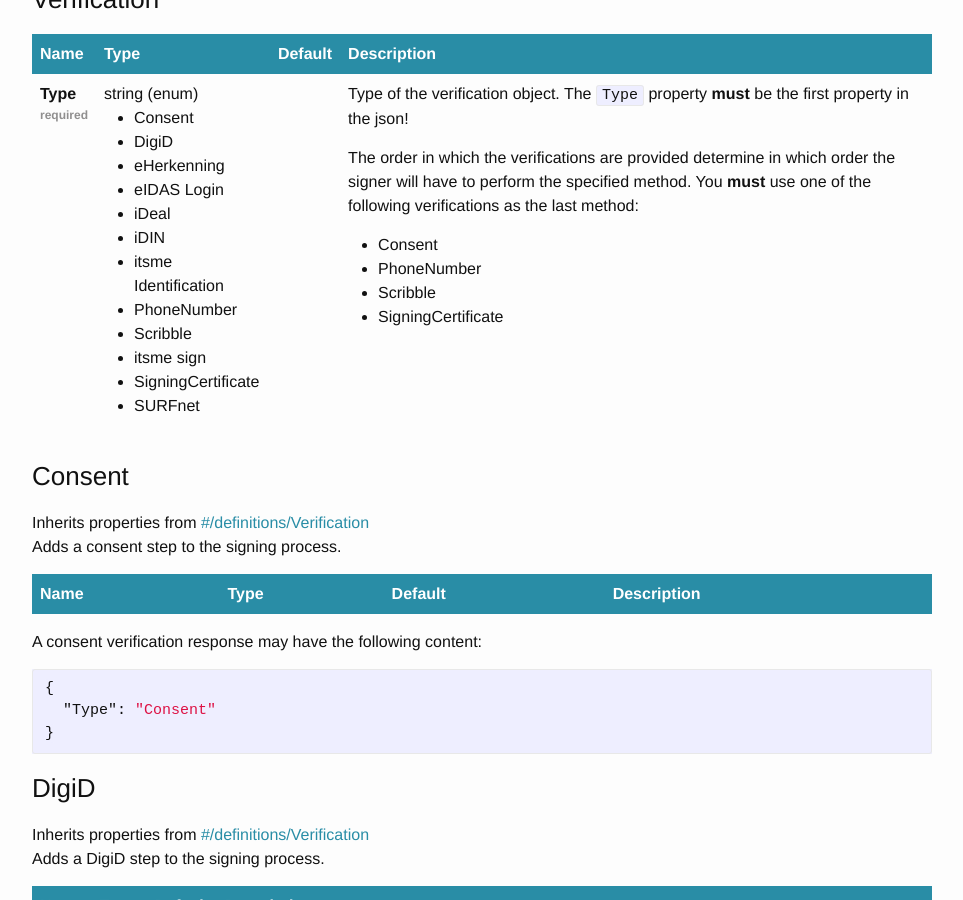
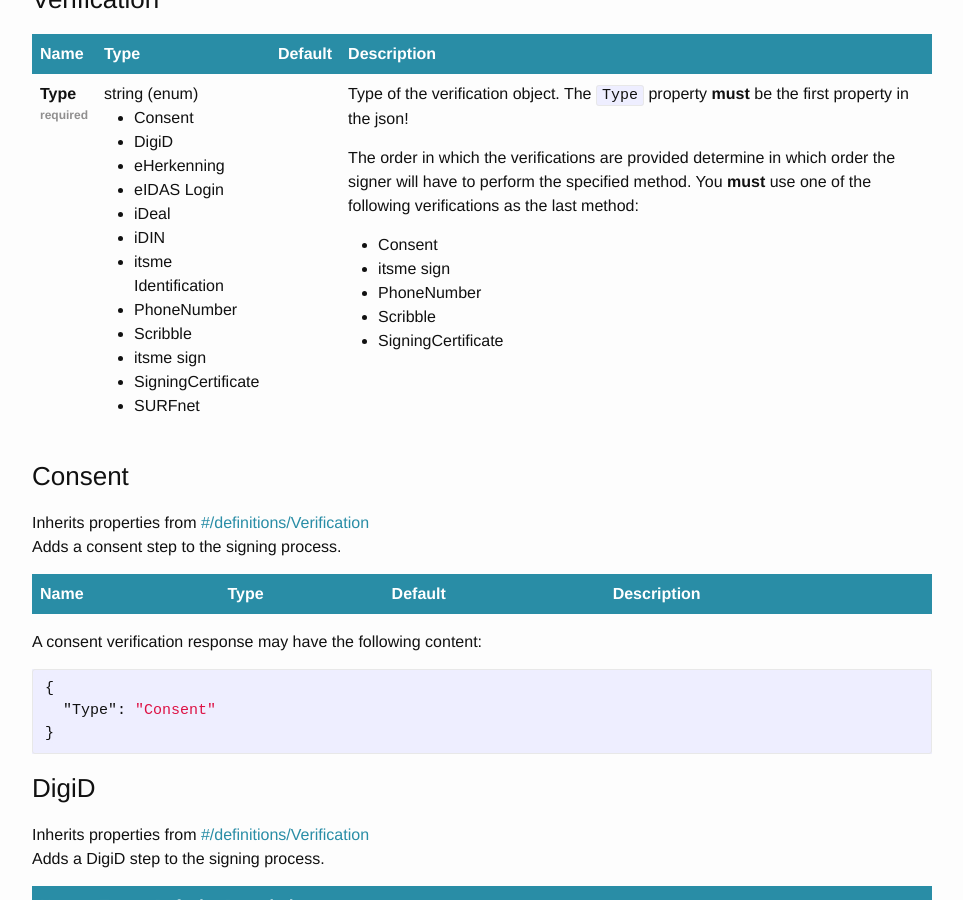
Before and after one commit to markohantula/evidos.github.io, a Jekyll site: the page built from endpoints.html, in a window 1280 px wide and 900 px high, scrolled down 12876 px. Shown: the whole window, without its empty margins (158-1121 px from the left). Built offline with Jekyll 4.4.1, drawn with Linux system fonts in a browser that asks for light colours.

Commit message:
Add itsme sign to verifications that should be last

```diff
--- a/_data/api-swagger.yaml
+++ b/_data/api-swagger.yaml
@@ -496,6 +496,7 @@ definitions:
           The order in which the verifications are provided determine in which order the signer will have to perform the specified method.
           You **must** use one of the following verifications as the last method:
           - Consent
+          - itsme sign
           - PhoneNumber
           - Scribble
           - SigningCertificate
```
